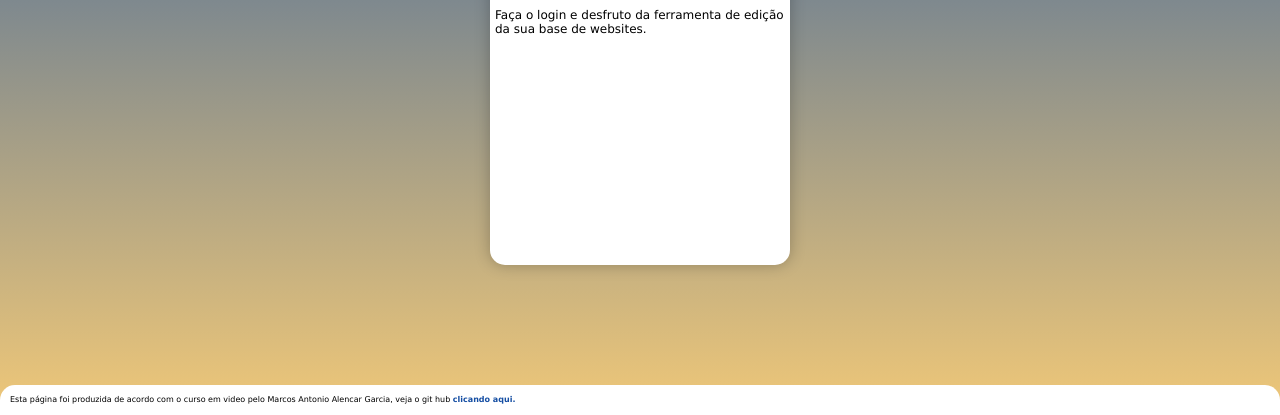
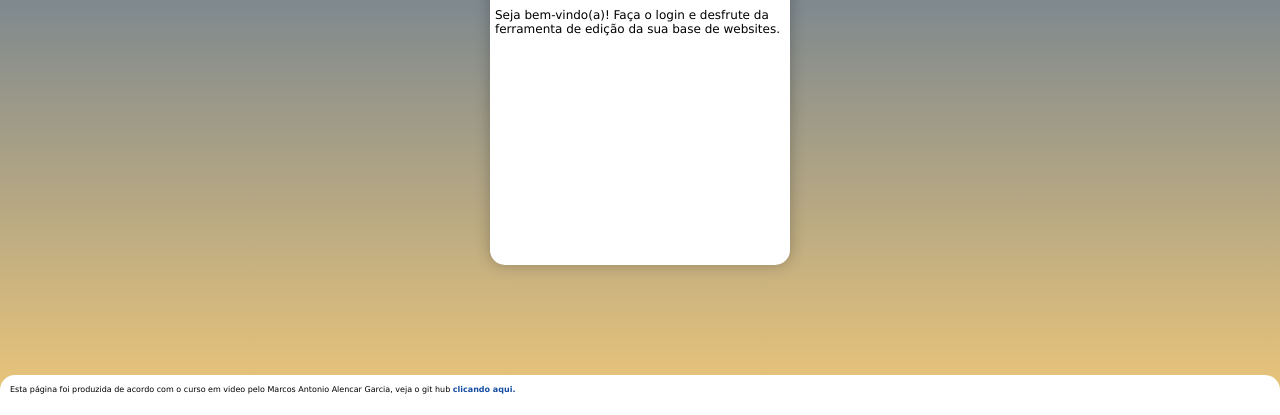
Before and after one commit to marcosalencargarcia/projeto-login, a plain HTML site: page index.html in a window 1280 px wide. Shown: the part 385-800 px from the top of the page. Drawn offline with Linux system fonts and the light colour scheme.

Commit message:
ajustes nas folhas de estilo do login

```diff
--- a/estilos/style.css
+++ b/estilos/style.css
@@ -61,7 +61,7 @@ footer {
     position: absolute;
     top: 100%;
     width: 100vw;
-    height: 30px;
+    height: 40px;
     transform: translate(0%, -100%);
     background-color: white;
     border-radius: 15px 15px 0px 0px;
--- a/index.html
+++ b/index.html
@@ -15,7 +15,7 @@
             </div>
             <div id="formulario">
                 <h1>Login</h1>
-                <p>Faça o login e desfruto da ferramenta de edição da sua base de websites.</p>
+                <p>Seja bem-vindo(a)! Faça o login e desfrute da ferramenta de edição da sua base de websites.</p>
                 <form action="login.php" method="post">
                 </form>
             </div>
```
